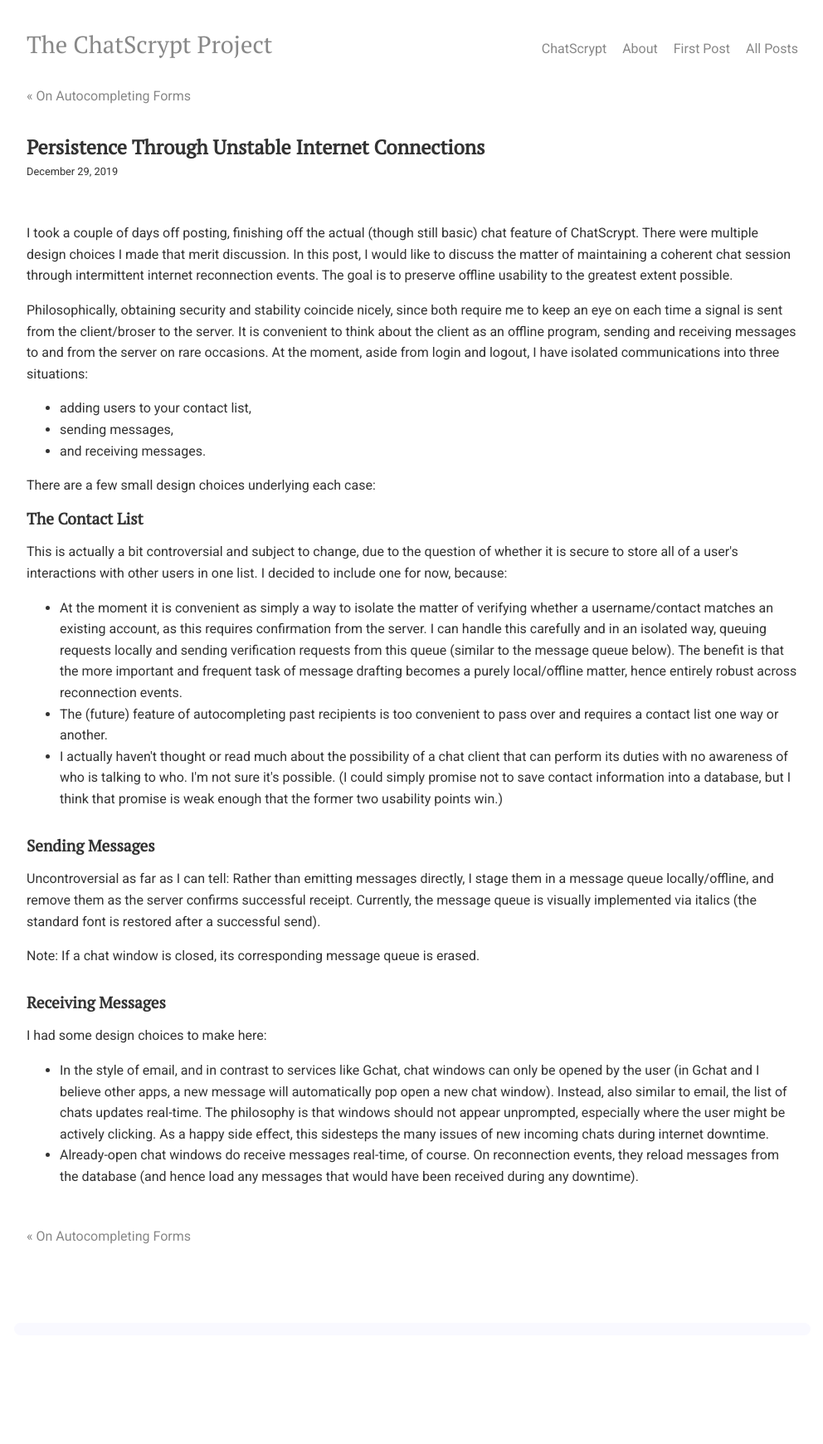
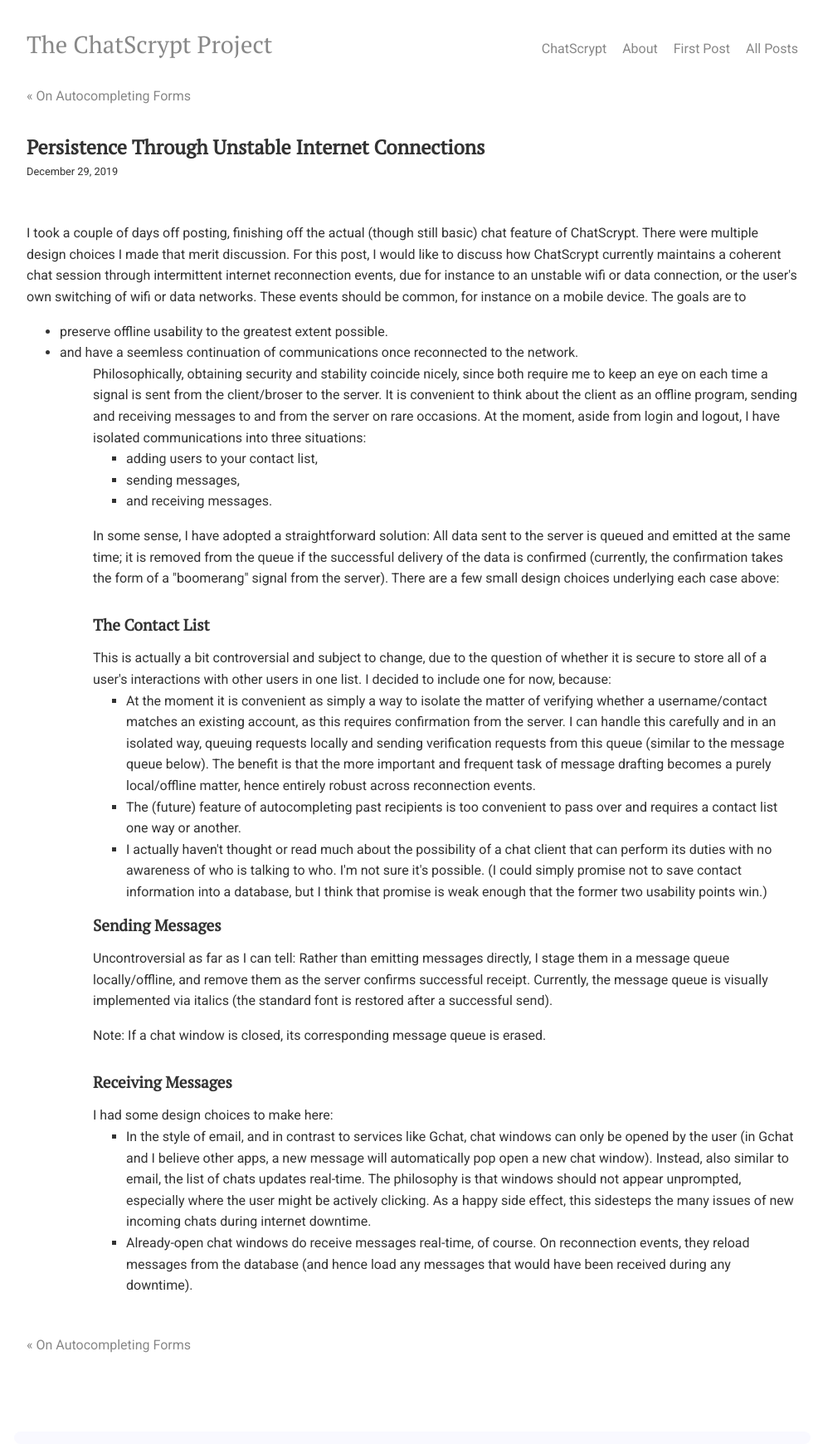
Before and after one commit to chatscrypt/chatscrypt.github.io, a Jekyll site: the page built from _posts/2019-12-29-persistence-through-unstable-internet-connections.html, in a window 1280 px wide. Shown: the whole page at 83% size, without its empty margins (143-1135 px from the left). Built offline with Jekyll 4.4.1, drawn with Linux system fonts in a browser that asks for light colours; comment, search, counter and statistics services are not loaded; before the commit the page ends 1609 px from its top, so only the background shows below that.

Commit message:
Update 2019-12-29-persistence-through-unstable-internet-connections.html

```diff
--- a/_posts/2019-12-29-persistence-through-unstable-internet-connections.html
+++ b/_posts/2019-12-29-persistence-through-unstable-internet-connections.html
@@ -5,9 +5,15 @@
 date: 2019-12-29
 ---
 
-I took a couple of days off posting, finishing off the actual (though still basic) chat feature of ChatScrypt. There were multiple design choices I made that merit discussion. In this post, I would like to discuss the matter of maintaining a coherent chat session through intermittent internet reconnection events. The goal is to preserve offline usability to the greatest extent possible.
+I took a couple of days off posting, finishing off the actual (though still basic) chat feature of ChatScrypt. There were multiple design choices I made that merit discussion. For this post, I would like to discuss how ChatScrypt currently maintains a coherent chat session through intermittent internet reconnection events, due for instance to an unstable wifi or data connection, or the user's own switching of wifi or data networks. These events should be common, for instance on a mobile device.
 
-<p>Philosophically, obtaining security and stability coincide nicely, since both require me to keep an eye on each time a signal is sent from the client/broser to the server. It is convenient to think about the client as an offline program, sending and receiving messages to and from the server on rare occasions. At the moment, aside from login and logout, I have isolated communications into three situations:
+The goals are to
+<ul>
+  <li> preserve offline usability to the greatest extent possible.
+  <li> and have a seemless continuation of communications once reconnected to the network.
+    <ul>
+
+Philosophically, obtaining security and stability coincide nicely, since both require me to keep an eye on each time a signal is sent from the client/broser to the server. It is convenient to think about the client as an offline program, sending and receiving messages to and from the server on rare occasions. At the moment, aside from login and logout, I have isolated communications into three situations:
 
 <ul>
 <li> adding users to your contact list,
@@ -15,7 +21,9 @@
 <li> and receiving messages.
 </ul>
 
-There are a few small design choices underlying each case:
+<p> In some sense, I have adopted a straightforward solution: All data sent to the server is queued and emitted at the same time; it is removed from the queue if the successful delivery of the data is confirmed (currently, the confirmation takes the form of a "boomerang" signal from the server).
+
+There are a few small design choices underlying each case above:
 
 <h2>The Contact List</h2>
 
```
